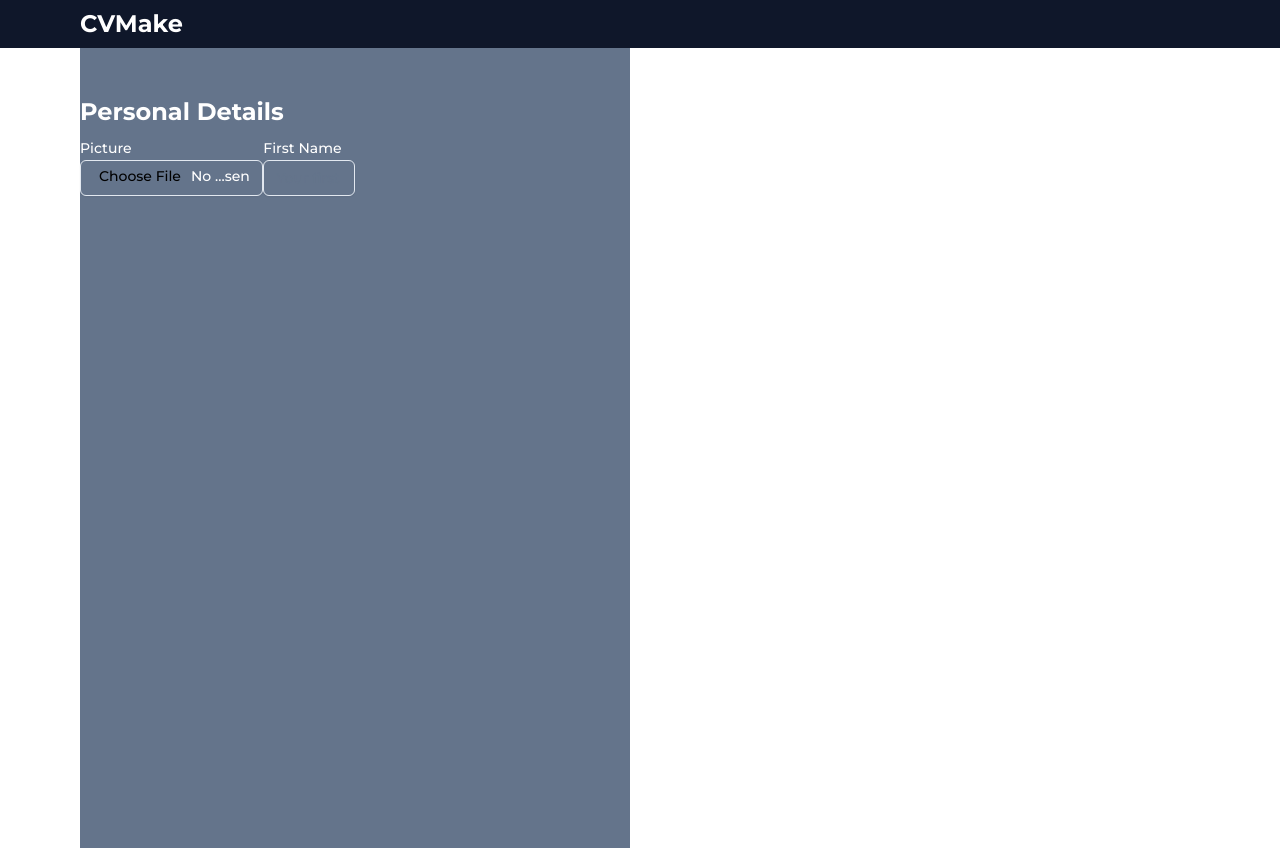
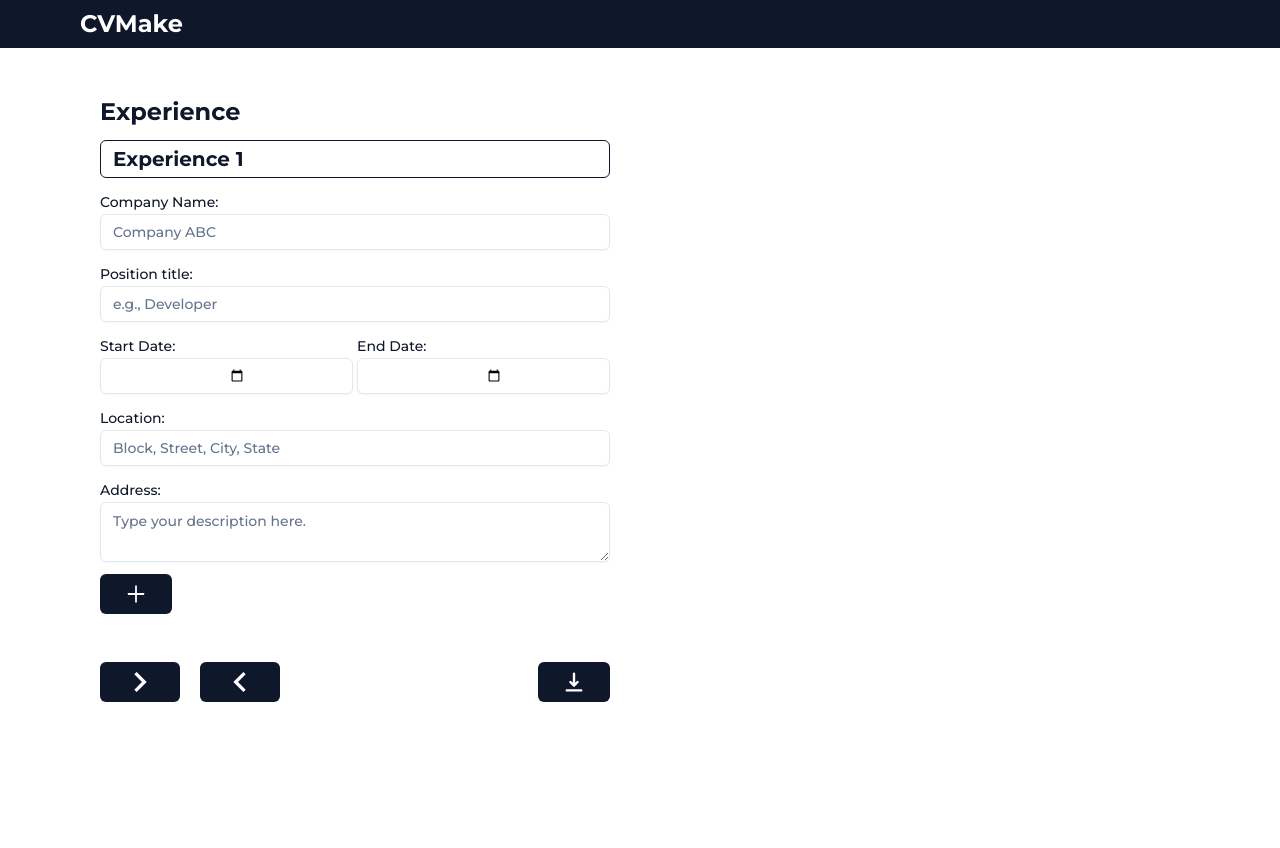
Before and after one commit to dwarjie/cv-make, a React (Vite) app: page / in a window 1280 px wide. After the commit the page ends 800 px from the top, so only its background shows below. Built offline with nearby package versions, Linux system fonts and the light colour scheme.

Commit message:
Added Personal and Experience form

```diff
--- a/package.json
+++ b/package.json
@@ -19,6 +19,7 @@
     "react": "^18.2.0",
     "react-dom": "^18.2.0",
     "react-hook-form": "^7.45.4",
+    "react-icons": "^4.11.0",
     "tailwind-merge": "^1.14.0",
     "tailwindcss-animate": "^1.0.7",
     "zod": "^3.22.2"
--- a/src/components/Container.jsx
+++ b/src/components/Container.jsx
@@ -6,6 +6,6 @@ function Container() {
       <FormContainer />
     </div>
   );
-};
+}
 
 export default Container;
--- /dev/null
+++ b/src/components/ExperienceForm.jsx
@@ -0,0 +1,70 @@
+import ExperienceRow from "./ExperienceRow";
+import { Input } from "./ui/input";
+import { Label } from "./ui/label";
+import { Textarea } from "./ui/textarea";
+import { AiOutlinePlus } from "react-icons/ai";
+
+function ExperienceForm() {
+  return (
+    <div className="pt-12">
+      <h1 className="text-2xl font-bold text-primary">Experience</h1>
+      <ExperienceRow inputValue={"Experience 1"} />
+      <div className="grid grid-cols-6 gap-5 pt-3">
+        <div className="col-span-6">
+          <form className="flex flex-col gap-3">
+            <div>
+              <Label className="text-primary" htmlFor="companyName">
+                Company Name:
+              </Label>
+              <Input type="text" id="companyName" placeholder="Company ABC" />
+            </div>
+            <div>
+              <Label className="text-primary" htmlFor="position">
+                Position title:
+              </Label>
+              <Input type="text" id="position" placeholder="e.g., Developer" />
+            </div>
+            <div className="grid grid-cols-6 gap-1">
+              <div className="col-span-3">
+                <Label className="text-primary" htmlFor="email">
+                  Start Date:
+                </Label>
+                <Input type="date" id="startDate" />
+              </div>
+              <div className="col-span-3">
+                <Label className="text-primary" htmlFor="email">
+                  End Date:
+                </Label>
+                <Input type="date" id="endDate" />
+              </div>
+            </div>
+            <div>
+              <Label className="text-primary" htmlFor="companyLocation">
+                Location:
+              </Label>
+              <Input
+                type="text"
+                id="companyLocation"
+                placeholder="Block, Street, City, State"
+              />
+            </div>
+            <div>
+              <Label className="text-primary" htmlFor="description">
+                Address:
+              </Label>
+              <Textarea
+                id="description"
+                placeholder="Type your description here."
+              />
+            </div>
+          </form>
+        </div>
+      </div>
+      <button className="bg-primary px-6 py-2 rounded-md mt-3">
+        <AiOutlinePlus size={"1.5rem"} />
+      </button>
+    </div>
+  );
+}
+
+export default ExperienceForm;
--- /dev/null
+++ b/src/components/ExperienceRow.jsx
@@ -0,0 +1,13 @@
+import { Input } from "./ui/input";
+
+function ExperienceRow({ inputValue }) {
+  return (
+    <div className="p-1 mt-3 border border-primary rounded-md cursor-pointer">
+      <h1 className="px-2 font-bold text-xl text-primary border-none">
+        {inputValue}
+      </h1>
+    </div>
+  );
+}
+
+export default ExperienceRow;
--- a/src/components/FormContainer.jsx
+++ b/src/components/FormContainer.jsx
@@ -1,11 +1,27 @@
 import PersonalForm from "./PersonalForm";
+import ExperienceForm from "./ExperienceForm";
+import { MdNavigateNext, MdNavigateBefore } from "react-icons/md";
+import { HiDownload } from "react-icons/hi";
 
 function FormContainer() {
   return (
-    <div className="h-screen col-span-6 bg-slate-500">
-      <PersonalForm />
+    <div className="flex flex-col justify-between col-span-6 px-5">
+      <ExperienceForm />
+      <div className="flex flex-row justify-between gap-5 mt-12">
+        <div className="flex flex-row gap-5">
+          <button className="bg-primary px-5 rounded-md">
+            <MdNavigateNext size={"2.5rem"} />
+          </button>
+          <button className="bg-primary px-5 rounded-md">
+            <MdNavigateBefore size={"2.5rem"} />
+          </button>
+        </div>
+        <button className="bg-primary px-6 rounded-md">
+          <HiDownload size={"1.5rem"} />
+        </button>
+      </div>
     </div>
   );
-};
+}
 
 export default FormContainer;
--- a/src/components/PersonalForm.jsx
+++ b/src/components/PersonalForm.jsx
@@ -1,30 +1,45 @@
 import { Input } from "./ui/input";
 import { Label } from "./ui/label";
-import {
-  Form,
-  FormControl,
-  FormDescription,
-  FormField,
-  FormItem,
-  FormLabel,
-  FormMessage,
-} from "./ui/form";
 
 function PersonalForm() {
   return (
     <div className="pt-12">
-      <h1 className="text-2xl font-bold pb-2">Personal Details</h1>
-      <div className="grid grid-cols-6">
-        <div className="col-span-1 md:col-span-2 w-auto items-center gap-1">
+      <h1 className="text-2xl font-bold text-primary">Personal Details</h1>
+      <div className="grid grid-cols-6 gap-5 pt-3">
+        <div className="col-span-2 md:col-span-3 w-auto items-center gap-1">
           <Label htmlFor="picture">Picture</Label>
-          <Input id="picture" type="file" />
+          <Input id="picture" type="file" className="text-primary" />
         </div>
-        <form className="flex flex-row">
-          <div>
-            <Label htmlFor="firstName">First Name</Label>
-            <Input type="text" id="firstName" placeholder="Your first name" />
-          </div>
-        </form>
+      </div>
+      <div className="grid grid-cols-6 gap-5 pt-3">
+        <div className="col-span-6">
+          <form className="flex flex-col gap-3">
+            <div>
+              <Label htmlFor="firstName">First Name:</Label>
+              <Input type="text" id="firstName" placeholder="Your first name" />
+            </div>
+            <div>
+              <Label htmlFor="lastName">Last Name:</Label>
+              <Input type="text" id="lastName" placeholder="Your last name" />
+            </div>
+            <div>
+              <Label htmlFor="email">Email:</Label>
+              <Input type="email" id="email" placeholder="email@sample.com" />
+            </div>
+            <div>
+              <Label htmlFor="phoneNo">Mobile Number:</Label>
+              <Input type="text" id="phoneNo" placeholder="+6309090909" />
+            </div>
+            <div>
+              <Label htmlFor="address">Address:</Label>
+              <Input
+                type="text"
+                id="adress"
+                placeholder="Block, Street, City, State"
+              />
+            </div>
+          </form>
+        </div>
       </div>
     </div>
   );
--- /dev/null
+++ b/src/components/ui/textarea.jsx
@@ -0,0 +1,18 @@
+import * as React from "react"
+
+import { cn } from "@/lib/utils"
+
+const Textarea = React.forwardRef(({ className, ...props }, ref) => {
+  return (
+    (<textarea
+      className={cn(
+        "flex min-h-[60px] w-full rounded-md border border-input bg-transparent px-3 py-2 text-sm shadow-sm placeholder:text-muted-foreground focus-visible:outline-none focus-visible:ring-1 focus-visible:ring-ring disabled:cursor-not-allowed disabled:opacity-50",
+        className
+      )}
+      ref={ref}
+      {...props} />)
+  );
+})
+Textarea.displayName = "Textarea"
+
+export { Textarea }
```
Also changed, not shown: src/App.jsx (+6 -6 lines), 1 other file (tests, documents, lock files or other folders).
